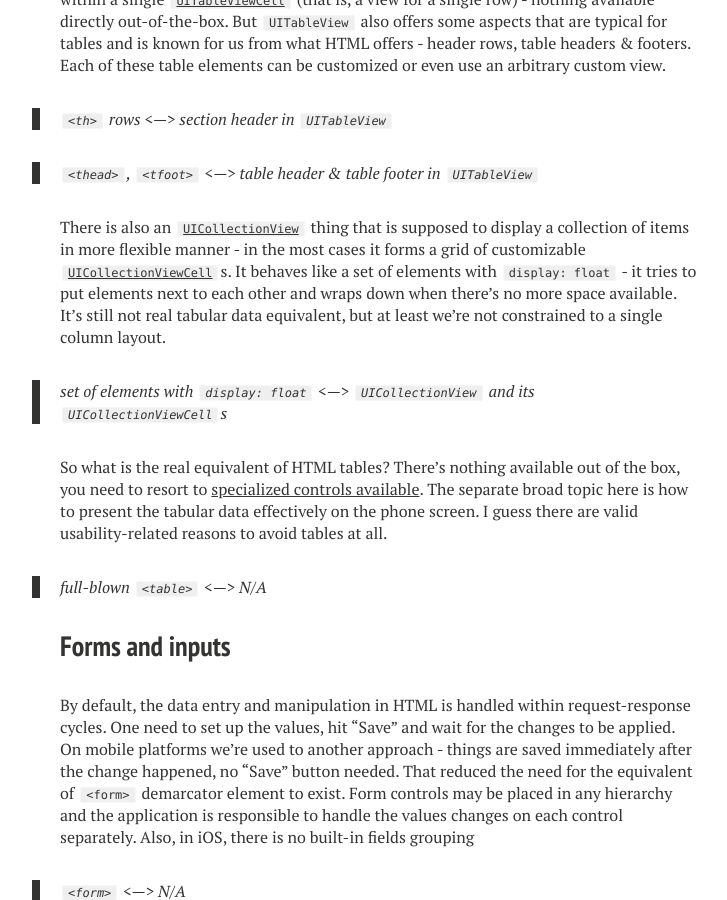
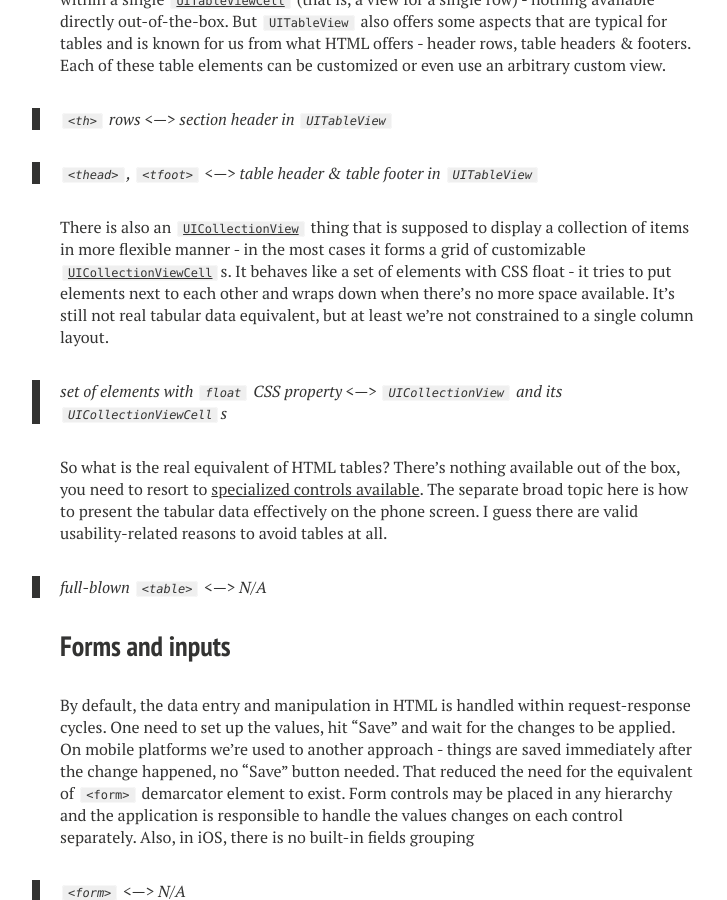
Before and after one commit to bright/bright.github.io, a Jekyll site: the page built from _posts/2015-02-27-ios-layouts-for-web-developers-1-basic-building-blocks.md, in a window 1280 px wide and 900 px high, scrolled down 1890 px. Shown: the whole window, without its empty margins (260-987 px from the left). Built offline with Jekyll 4.4.1, drawn with Linux system fonts in a browser that asks for light colours; nearby versions of some CDN libraries; Markdown is read by kramdown in place of the engine named in the settings; comment, search, counter and statistics services are not loaded.

Commit message:
ios for web devs fix from comment

```diff
--- a/_posts/2015-02-27-ios-layouts-for-web-developers-1-basic-building-blocks.md
+++ b/_posts/2015-02-27-ios-layouts-for-web-developers-1-basic-building-blocks.md
@@ -42,9 +42,9 @@ Unfortunately, to emulate a real grid using `UITableView`, we’d need to nest c
 
 > `<thead>`, `<tfoot>` <—> table header & table footer in `UITableView`
 
-There is also an [`UICollectionView`](https://developer.apple.com/library/ios/documentation/UIKit/Reference/UICollectionView_class/) thing that is supposed to display a collection of items in more flexible manner - in the most cases it forms a grid of customizable [`UICollectionViewCell`](https://developer.apple.com/library/ios/documentation/UIKit/Reference/UICollectionViewCell_class/)s. It behaves like a set of elements with `display: float` - it tries to put elements next to each other and wraps down when there’s no more space available. It’s still not real tabular data equivalent, but at least we’re not constrained to a single column layout.
+There is also an [`UICollectionView`](https://developer.apple.com/library/ios/documentation/UIKit/Reference/UICollectionView_class/) thing that is supposed to display a collection of items in more flexible manner - in the most cases it forms a grid of customizable [`UICollectionViewCell`](https://developer.apple.com/library/ios/documentation/UIKit/Reference/UICollectionViewCell_class/)s. It behaves like a set of elements with CSS float - it tries to put elements next to each other and wraps down when there’s no more space available. It’s still not real tabular data equivalent, but at least we’re not constrained to a single column layout.
 
-> set of elements with `display: float` <—> `UICollectionView` and its `UICollectionViewCell`s
+> set of elements with `float` CSS property <—> `UICollectionView` and its `UICollectionViewCell`s
 
 So what is the real equivalent of HTML tables? There’s nothing available out of the box, you need to resort to [specialized controls available](http://cocoapods.org/?q=grid). The separate broad topic here is how to present the tabular data effectively on the phone screen. I guess there are valid usability-related reasons to avoid tables at all.
 
```
